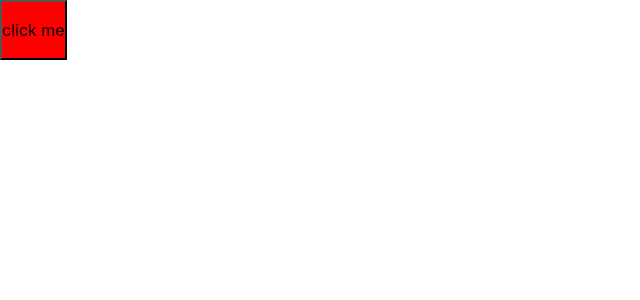
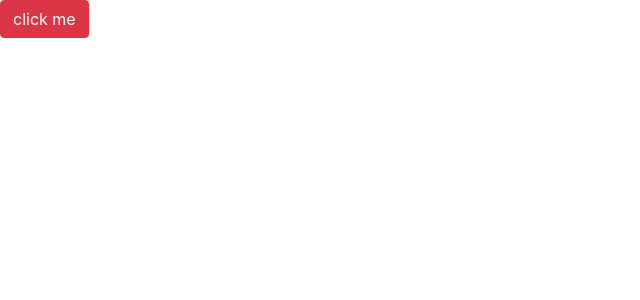
Before and after one commit to domster4444/ddc-workshop, a React (Create React App) app: page / in a window 1280 px wide. Shown: the top 300 px of the page, without its empty margins (0-640 px from the left). Built offline with nearby package versions, Linux system fonts and the light colour scheme.

Commit message:
using react btstrp

```diff
--- a/package.json
+++ b/package.json
@@ -12,6 +12,7 @@
     "react-bootstrap": "^1.6.4",
     "react-dom": "^17.0.2",
     "react-scripts": "4.0.3",
+    "styled-components": "^5.3.1",
     "web-vitals": "^1.1.2"
   },
   "scripts": {
--- a/src/App.js
+++ b/src/App.js
@@ -1,14 +1,9 @@
 import React from 'react';
 
 const App = () => {
-  const mybtn = {
-    background: 'red',
-    padding: '1rem 0rem',
-  };
-
   return (
     <React.Fragment>
-      <button style={mybtn}>click me</button>
+      <button className="btn btn-danger">click me</button>
     </React.Fragment>
   );
 };
--- /dev/null
+++ b/src/Button.module.css
@@ -0,0 +1,6 @@
+.error {
+  background-color: lightcoral;
+  padding: 1rem;
+  color: white;
+  font-size: 1.4rem;
+}
```
Also changed, not shown: 1 other file (tests, documents, lock files or other folders).
